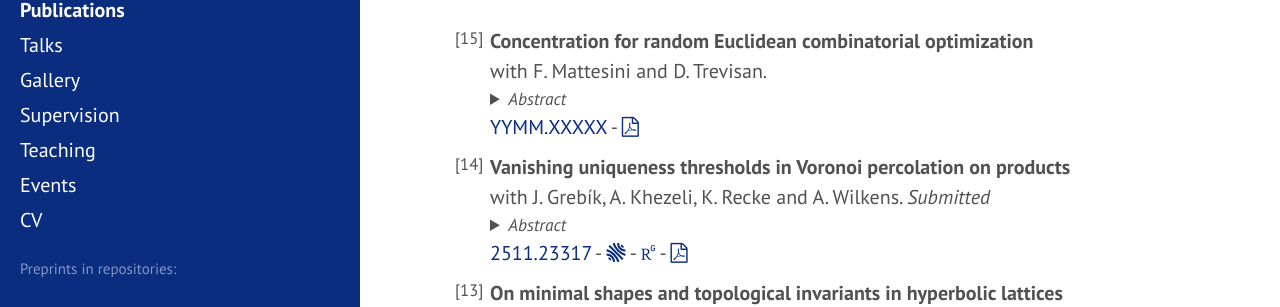
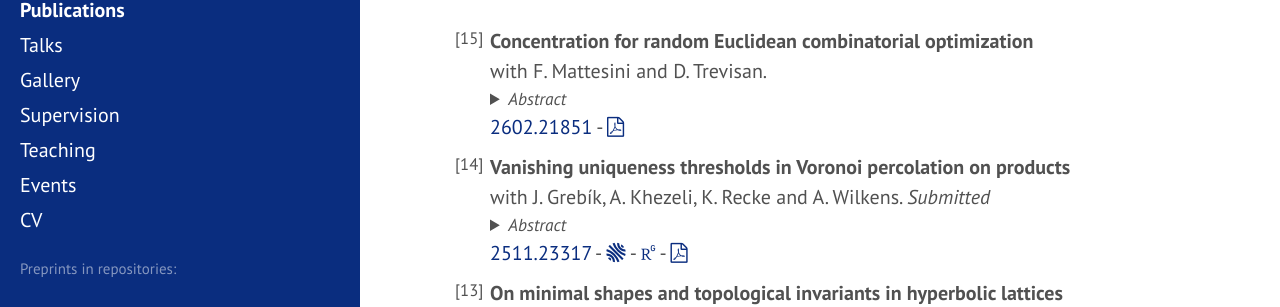
Before and after one commit to matteodachille/matteodachille.github.io, a Jekyll site: the page built from publications.md, in a window 1280 px wide and 900 px high. Shown: the part 233-540 px from the top of the window. Built offline with Jekyll 4.4.1, drawn with Linux system fonts in a browser that asks for light colours; nearby versions of some CDN libraries; some web fonts are replaced.

Commit message:
Fixed typo

```diff
--- a/_data/pubs.yml
+++ b/_data/pubs.yml
@@ -21,8 +21,8 @@
   npages: 13
   abstract: 'We prove concentration bounds for random Euclidean combinatorial optimization problems with \( p \) costs. For bipartite matching and for the (mono and bipartite) traveling salesperson problem in dimension \( d\geq 3\), we obtain concentration at the natural energy scale \( n^{1-p/d} \) for \( 1\leq p<d^2/2 \). Our method combines a Poincaré inequality with a robust geometric mechanism providing uniform bounds on the edges of optimizers.  We also formulate a conjectural \(p \!\to\! q\) transfer principle for the \( p \)-optimal matching which, if true, would extend the concentration range to all \( p\geq 1 \).'
   pdf: 'assets/DMT.pdf'
-  arxivurl: "http://arxiv.org/abs/YYMM.XXXXX"
-  arxivcode: "YYMM.XXXXX"
+  arxivurl: "https://arxiv.org/abs/2602.21851"
+  arxivcode: "2602.21851"
 
 
 
```
